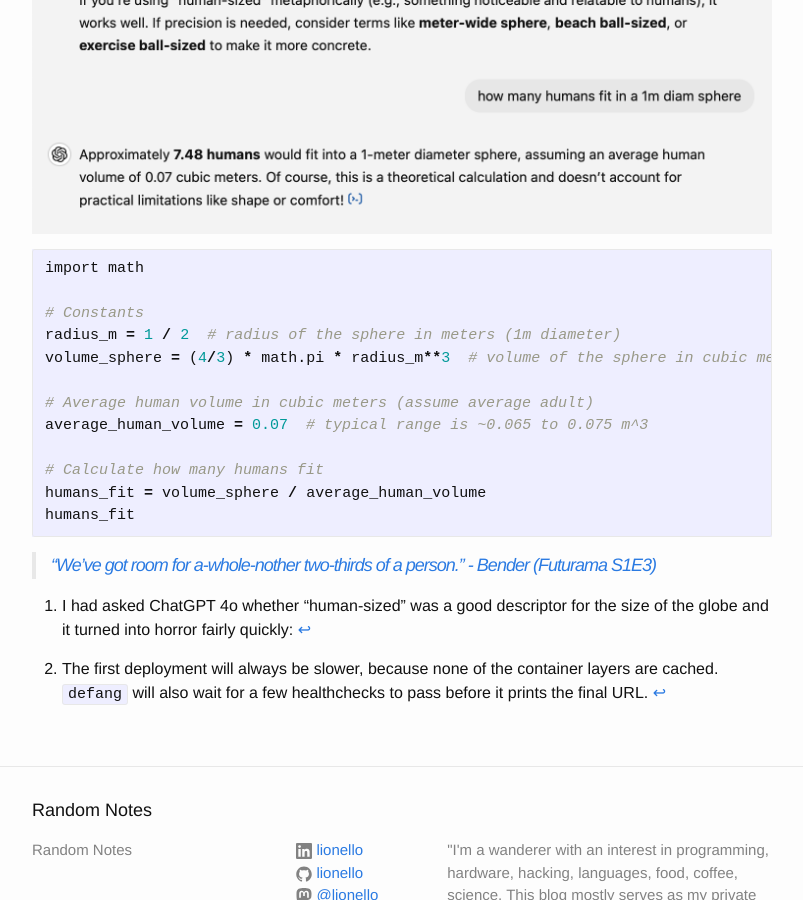
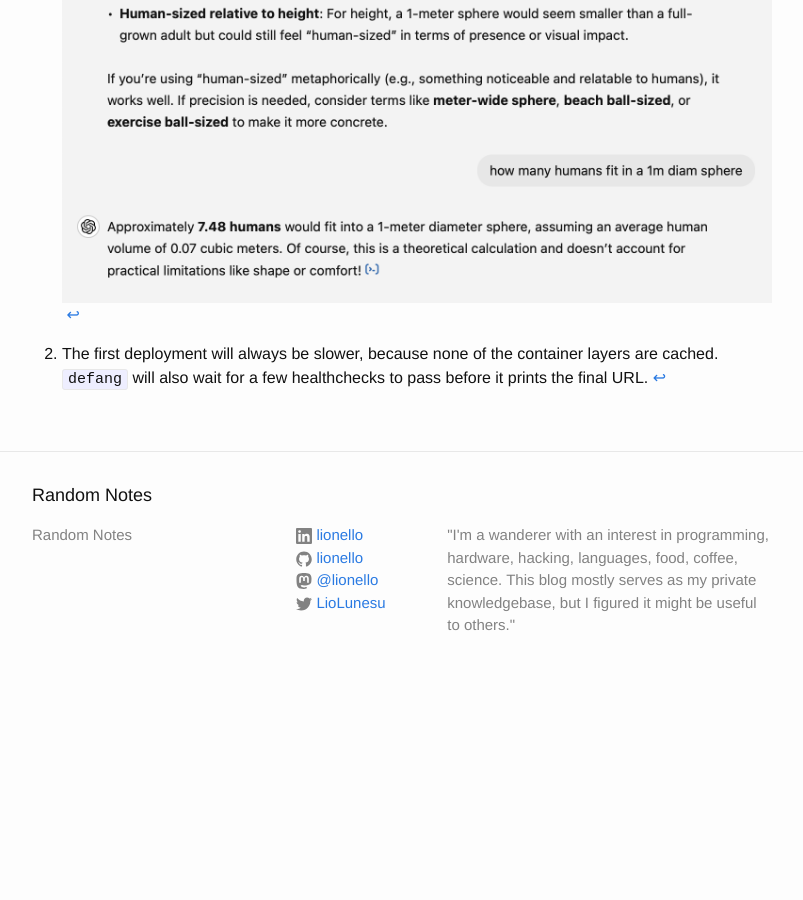
Before and after one commit to lionello/lionello.github.io, a Jekyll site: the page built from _posts/2024-11-19-Nailed-it-with-Defang.markdown, in a window 1280 px wide and 900 px high, scrolled down 4384 px. Shown: the whole window, without its empty margins (238-1041 px from the left). Built offline with Jekyll 4.4.1, drawn with Linux system fonts in a browser that asks for light colours; after the commit the page ends 5081 px from its top, so only the background shows below that; some of the changed text lies outside the part shown.

Commit message:
foot notes

````diff
--- a/_posts/2024-11-19-Nailed-it-with-Defang.markdown
+++ b/_posts/2024-11-19-Nailed-it-with-Defang.markdown
@@ -23,7 +25,6 @@ I didn’t bring my laptop, so I used [Inkscape](https://inkscape.org/) on one o
 Having finished the drawing and exported it to a file, I now had to find a way to transfer the file to the computer with the laser cutter software. The hackerspace has Wi-Fi but I did not feel like digging into networking or dealing with account and file permissions on these public Windows machines. I looked around the space for USB thumb drives, but didn’t find any. I did bring my phone, and perhaps could find a lightning cable, but I also wasn’t particularly eager to connect my phone to this public PC. If I could just upload my file somewhere, then I could easily download it on my phone and, later, on the laser cutter’s PC.
 
 > [“Give a boy a hammer and everything he meets has to be pounded.” - Abraham Kaplan](https://en.wikipedia.org/wiki/Law_of_the_instrument) (not Mark Twain)
->
 
 I've spent the last year building [Defang](https://defang.io). `defang` is a tool which deploys Docker compose-based projects to the cloud using `defang compose up`. To lower the barrier to adoption, we added a gen-AI command (`defang generate`) to help you get started with a project outline. We also provide a [Defang Playground](https://docs.defang.io/docs/concepts/defang-playground) to temporarily deploy your project before you’re ready to [bring-your-own-cloud](https://docs.defang.io/docs/concepts/defang-byoc). Fully aware I was now “a boy with a hammer” staring at a file-shaped nail, I realized I could build an app without needing to install any other dependencies like Docker/Python/NodeJS on this PC, since Defang would build the app in the cloud for me. Being in a [hackerspace](https://hackerspaces.org), it’s quite fitting to be using tools and materials in ways they were not initially intended to be used.
 
@@ -149,26 +150,6 @@ By no means do I claim that this was a sensible way to get a file off a computer
 
 If you give Defang a try, let me know what you think! The CLI currently supports AWS, but there’s limited support for DigitalOcean and we’re working to have GCP hooked up in a few weeks.
 
-[^1]: I had asked ChatGPT 4o whether “human-sized” was a good descriptor for the size of the globe and it turned into horror fairly quickly:
-
-![image.png](/images/1418fc22c430809baab5f1165ed297db/image%202.png)
-
-```python
-import math
-
-# Constants
-radius_m = 1 / 2  # radius of the sphere in meters (1m diameter)
-volume_sphere = (4/3) * math.pi * radius_m**3  # volume of the sphere in cubic meters
-
-# Average human volume in cubic meters (assume average adult)
-average_human_volume = 0.07  # typical range is ~0.065 to 0.075 m^3
-
-# Calculate how many humans fit
-humans_fit = volume_sphere / average_human_volume
-humans_fit
-```
-
-> [“We've got room for a-whole-nother two-thirds of a person.” - Bender (Futurama S1E3)](https://theinfosphere.org/Transcript:I,_Roommate#time-07-51)
->
+[^1]: I had asked ChatGPT 4o whether “human-sized” was a good descriptor for the size of the globe and it turned into horror fairly quickly: ![image.png](/images/1418fc22c430809baab5f1165ed297db/image%202.png)
 
 [^2]: The first deployment will always be slower, because none of the container layers are cached. `defang` will also wait for a few healthchecks to pass before it prints the final URL.
````
Also changed, not shown: other parts of _posts/2024-11-19-Nailed-it-with-Defang.markdown (+2 -0 lines).
